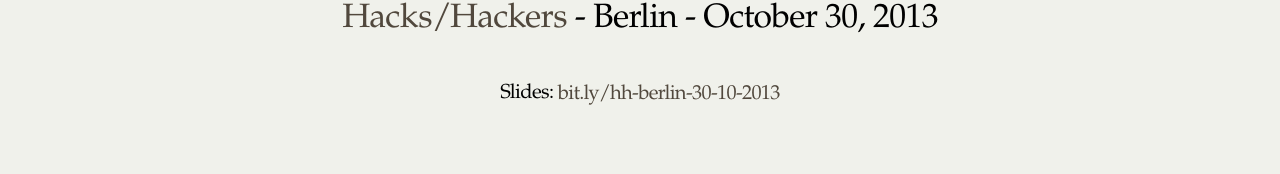
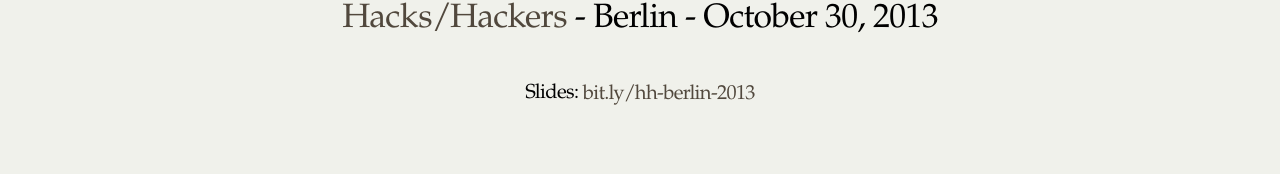
Before and after one commit to abelsonlive/hh-berlin-2013, a website: page index.html in a window 1280 px wide. Shown: the part 445-619 px from the top of the page. Drawn offline with nearby package versions, Linux system fonts and the light colour scheme; files that its build step writes are made by us from their sources.

Commit message:
fixed shortened link

```diff
--- a/index.html
+++ b/index.html
@@ -52,7 +52,7 @@
 							<br/>
 							<br/>
 							<small>
-								Slides: <a href="bit.ly/hh-berlin-30-10-2013">bit.ly/hh-berlin-30-10-2013</a>
+								Slides: <a href="bit.ly/hh-berlin-30-10-2013">bit.ly/hh-berlin-2013</a>
 							</small>
 						</section>
 
```
